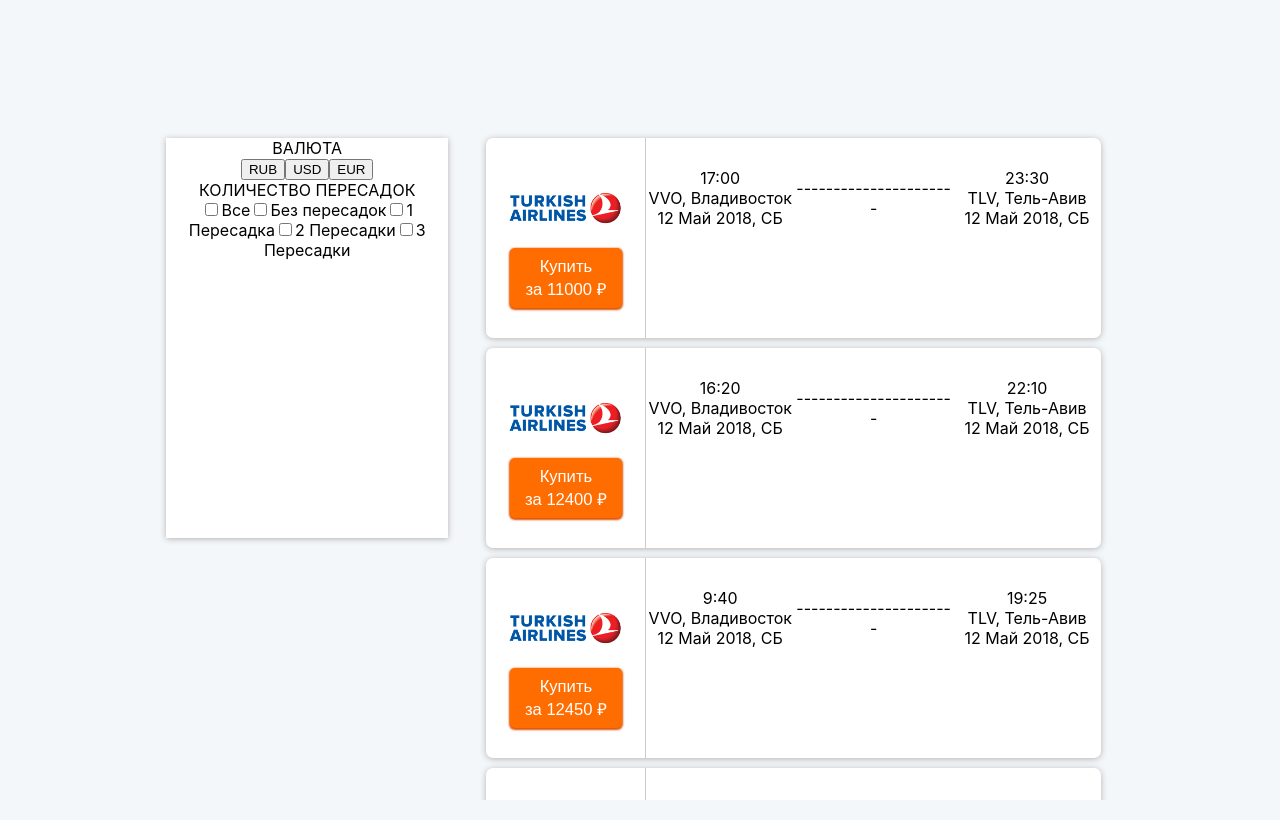
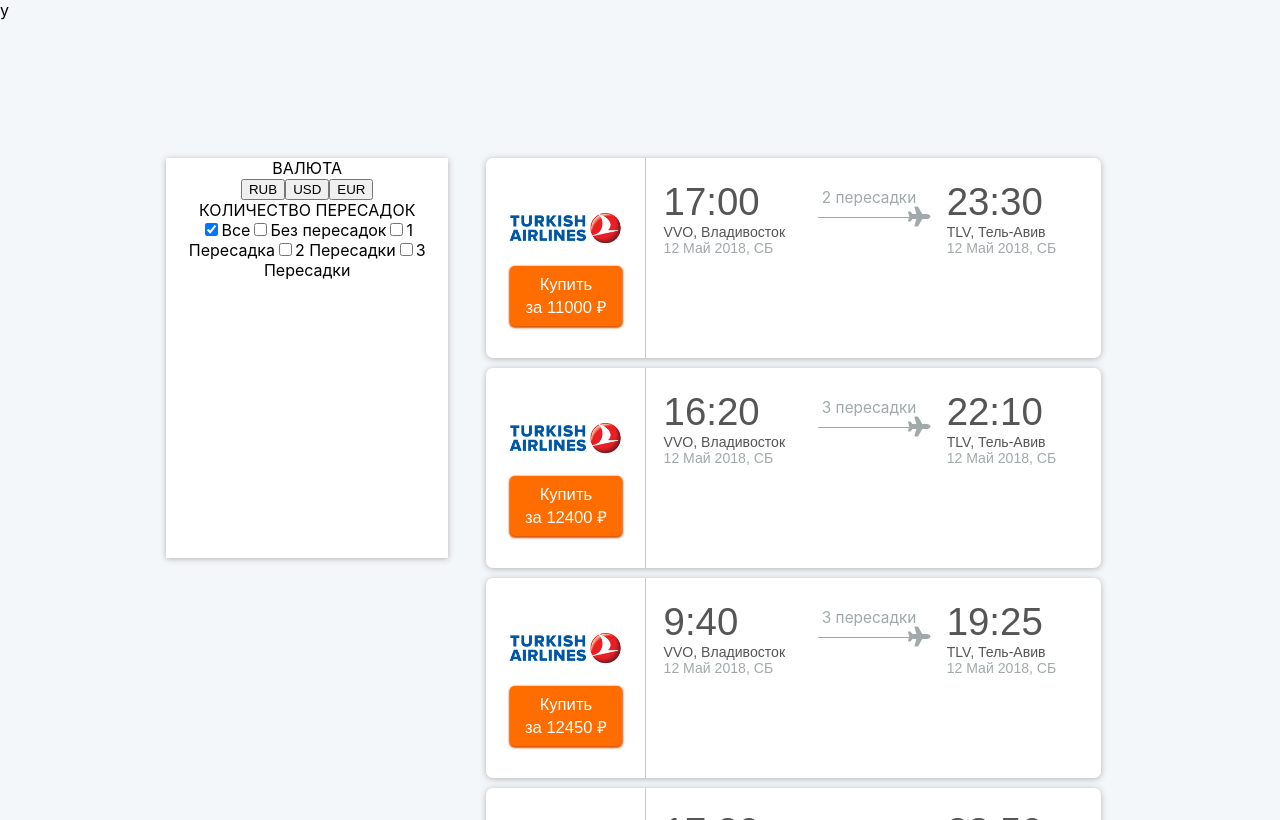
Before and after one commit to madflu9er/typescript, a React (Create React App) app: page / in a window 1280 px wide. Built offline with nearby package versions, Linux system fonts and the light colour scheme.

Commit message:
implemented filters

```diff
--- a/public/index.html
+++ b/public/index.html
@@ -2,6 +2,7 @@
 <html lang="en">
   <head>
     <meta charset="utf-8" />
+    <script src="https://kit.fontawesome.com/eeca26b2a3.js"></script>
     <link rel="shortcut icon" href="%PUBLIC_URL%/favicon.ico" />
     <meta name="viewport" content="width=device-width, initial-scale=1" />
     <meta name="theme-color" content="#000000" />
@@ -9,10 +10,11 @@
       manifest.json provides metadata used when your web app is installed on a
       user's mobile device or desktop. See https://developers.google.com/web/fundamentals/web-app-manifest/
     -->
+
     <link rel="tickets" href="%PUBLIC_URL%/tickets.json">
     <link rel="airlines" href="%PUBLIC_URL%/airlines.webp">
     <link rel="manifest" href="%PUBLIC_URL%/manifest.json" />
-    <!--
+   у <!--
       Notice the use of %PUBLIC_URL% in the tags above.
       It will be replaced with the URL of the `public` folder during the build.
       Only files inside the `public` folder can be referenced from the HTML.
--- a/src/components/FilterMenuComponent.tsx
+++ b/src/components/FilterMenuComponent.tsx
@@ -2,7 +2,9 @@ import * as React from "react";
 import styled from "styled-components";
 
 interface IProps {
-	changeCurrency(newCurrencyCoefficient: number, currencySymbol: string): void
+	changeCurrency(newCurrencyCoefficient: number, currencySymbol: string): void,
+	replaceFilters(newFiltersArray: number[]): void,
+	filter: number[]
 }
 
 const FilterMenu: any = styled.div`
@@ -16,8 +18,24 @@ const FilterMenu: any = styled.div`
 
 class FilterMenuComponent extends React.Component <IProps> {
 
+		public handleChangeFilter(checked: boolean, filterValue: number, previousFilter: number[]): void {
+			const { replaceFilters } = this.props;
+
+			if(checked) {
+				if(filterValue === -1) {
+					previousFilter = [];
+				} else {
+					previousFilter.push(filterValue);
+				}
+			} else {
+				previousFilter.splice(previousFilter.indexOf(filterValue, 0), 1);
+			}
+
+			replaceFilters(previousFilter);
+		}
+
     render(): React.ReactElement<any, string | React.JSXElementConstructor<any>> {
-			const { changeCurrency } = this.props;
+			const { changeCurrency, filter } = this.props;
         return (
             <FilterMenu>
                 <div>
@@ -31,24 +49,54 @@ class FilterMenuComponent extends React.Component <IProps> {
 							<div>
 								<div>КОЛИЧЕСТВО ПЕРЕСАДОК</div>
 								<div>
-									<input type="checkbox" id="c1" name=" cc"/>
-									<label htmlFor="c1"><span/>
+									<input
+										onChange={(e) => { this.handleChangeFilter(e.target.checked, -1, filter) }}
+										type="checkbox"
+										id="-1"
+										name="allAvailable"
+										checked={filter.length === 0}
+									/>
+									<label htmlFor="-1"><span/>
 										Все
 									</label>
-									<input type="checkbox" id="c2" name="cc"/>
-									<label htmlFor="c2"><span/>
+									<input
+										onChange={(e) => { this.handleChangeFilter(e.target.checked, 0, filter) }}
+										type="checkbox"
+										id="0"
+										name="withoutStops"
+										checked = {filter.includes(0)}
+									/>
+									<label htmlFor="0"><span/>
 										Без пересадок
 									</label>
-									<input type="checkbox" id="c3" name="cc"/>
-									<label htmlFor="c3"><span/>
+									<input
+										onChange={(e) => { this.handleChangeFilter(e.target.checked, 1, filter) }}
+										type="checkbox"
+										id="1"
+										name="withOneStop"
+										checked = {filter.includes(1)}
+									/>
+									<label htmlFor="1"><span/>
 										1 Пересадка
 									</label>
-									<input type="checkbox" id="c4" name="cc"/>
-									<label htmlFor="c4"><span/>
+									<input
+										onChange={(e) => { this.handleChangeFilter(e.target.checked, 2, filter) }}
+										type="checkbox"
+										id="2"
+										name="withTwoStops"
+										checked = {filter.includes(2)}
+									/>
+									<label htmlFor="2"><span/>
 										2 Пересадки
 									</label>
-									<input type="checkbox" id="c5" name="cc"/>
-									<label htmlFor="c5"><span/>
+									<input
+										onChange={(e) => { this.handleChangeFilter(e.target.checked, 3, filter) }}
+										type="checkbox"
+										id="3"
+										name="withThreeStops"
+										checked = {filter.includes(3)}
+									/>
+									<label htmlFor="3"><span/>
 										3 Пересадки
 									</label>
 								</div>
--- a/src/components/FlightComponent.tsx
+++ b/src/components/FlightComponent.tsx
@@ -3,7 +3,7 @@ import styled from "styled-components";
 import Ticket from "../types/Ticket";
 import BuyButtonComponent from "./BuyButtonComponent";
 import FlightInformationComponent from "./FlightInformationComponent";
-import formDateString from "../utils/helper";
+import { formDateString, createStringFromStops } from "../utils/helper";
 
 interface IProps {
   ticket: Ticket,
@@ -45,11 +45,46 @@ const Airlines: any = styled.img`
 `;
 
 const AirLinesImageWrapper: any = styled.div`
-  height: 40%;
+  height: 38%;
   display: flex;
   width: 100%;
   justify-content: center;
   align-items: center;
+`;
+
+const FlightDecorationText: any = styled.div`
+	font-size: 1.2vw;
+	color: #A2A9AB;
+`;
+
+const FlightDecorationBlock: any = styled.div`
+	font-size: 20px;
+	height: 50%;
+	width: 24%;
+	color: #A2A9AB;
+	position: relative;
+	padding: 0 2% 0% 0;
+
+	i {
+		position: absolute;
+    top: 0;
+    right: -10px;
+	}
+`;
+
+const FlightDecorationIcon: any = styled.div`
+	font-size: 20px;
+	height: 17%
+	width: 100%;
+	border-bottom: 1px solid #A2A9AB;
+	color: #A2A9AB;
+	position: relative;
+
+	i {
+		position: absolute;
+    top: 0;
+    right: -10px;
+	}
 `;
 
 class FlightComponent extends React.Component<IProps> {
@@ -81,7 +116,14 @@ class FlightComponent extends React.Component<IProps> {
               date={formDateString(ticket.departure_date)}
               time={ticket.departure_time}
             />
-            <div>----------------------</div>
+            <FlightDecorationBlock>
+							<FlightDecorationText>
+								{createStringFromStops(ticket.stops)}
+							</FlightDecorationText>
+							<FlightDecorationIcon>
+								<i className="fas fa-plane" />
+							</FlightDecorationIcon>
+						</FlightDecorationBlock>
             <FlightInformationComponent
               city={ticket.destination_name}
               index={ticket.destination}
--- a/src/components/FlightInformationComponent.tsx
+++ b/src/components/FlightInformationComponent.tsx
@@ -1,5 +1,30 @@
 import * as React from "react";
 import styled from "styled-components"
+
+const Block: any = styled.div`
+	width: 40%;
+	display: flex;
+	flex-direction: column;
+	justify-content: center;
+	align-items: center;
+	height: 100%;
+`;
+
+const TimeBlock: any = styled.div`
+	width:80%;
+	text-align: left;
+	font-size 3vw;
+	font-family: sans-serif;
+	color: #555555;
+`;
+
+const CityBlock: any = styled(TimeBlock)`
+	font-size: 1.1vw
+`;
+
+const DateBlock: any = styled(CityBlock)`
+	color: #A2A9AB;
+`;
 
 interface IProps {
 	time: string,
@@ -8,18 +33,14 @@ interface IProps {
 	date: string
 }
 
-const Block: any = styled.div`
-	width: 33%;
-`;
-
 const FlightInformationComponent: React.FC<IProps> = (props) => {
 	const {time, index, city, date} = props;
 
 	return (
 		<Block>
-			<div>{time}</div>
-			<div>{`${index}, ${city}`}</div>
-			<div>{date}</div>
+			<TimeBlock>{time}</TimeBlock>
+			<CityBlock>{`${index}, ${city}`}</CityBlock>
+			<DateBlock>{date}</DateBlock>
 		</Block>
 	)
 };
--- a/src/pages/TicketsPage.tsx
+++ b/src/pages/TicketsPage.tsx
@@ -3,7 +3,7 @@ import styled from "styled-components";
 import FlightComponent from "../components/FlightComponent";
 import Ticket from "../types/Ticket";
 import FilterMenuComponent from "../components/FilterMenuComponent";
-import compareTicketsByPrice from "../utils/filter";
+import {compareTicketsByPrice, filterFlightsByStops } from "../utils/filter";
 import GenerateKey from "../utils/generator";
 
 interface IProps {
@@ -12,6 +12,7 @@ interface IProps {
 
 interface IState {
   data: Ticket[],
+	filters: number[],
   currency: string,
   currencyCoefficient: number,
 }
@@ -47,6 +48,7 @@ class TicketsPage extends React.Component<IProps, IState> {
 
   public state: IState = {
     data: [],
+		filters: [],
     currency: "₽",
     currencyCoefficient: 1
   };
@@ -66,22 +68,30 @@ class TicketsPage extends React.Component<IProps, IState> {
     });
   }
 
+  public replaceFilters (newFiltersArray: number[]): void {
+  	this.setState({
+			filters: newFiltersArray
+		})
+	}
+
   render(): React.ReactElement<any, string | React.JSXElementConstructor<any>> {
 
     const {tickets} = this.props;
-    const  { currency, currencyCoefficient } = this.state;
+    const  { currency, currencyCoefficient, filters } = this.state;
 
 
 
     return(
       <FilterFlightWrapper>
         <FilterMenuComponent
+					replaceFilters = {this.replaceFilters.bind(this)}
           changeCurrency={this.changeCurrency.bind(this)}
+					filter = {filters}
         />
         <BlockWrapper>
           <Block>
             {
-              tickets.map(item => (
+							filterFlightsByStops(filters, tickets).map(item => (
                 <FlightComponent
                   currencyCoefficient={currencyCoefficient}
                   currency={currency}
--- a/src/utils/filter.tsx
+++ b/src/utils/filter.tsx
@@ -1,4 +1,6 @@
-export default function compareTicketsByPrice(itemOne: any, itemTwo: any): number {
+import Ticket from "../types/Ticket";
+
+export function compareTicketsByPrice(itemOne: any, itemTwo: any): number {
 	if (itemOne.price < itemTwo.price) {
 		return -1;
 	}
@@ -7,3 +9,9 @@ export default function compareTicketsByPrice(itemOne: any, itemTwo: any): numbe
 	}
 	return 0;
 }
+
+export function filterFlightsByStops(filtersArray: number[], ticketsArray: Ticket[]): Ticket[] {
+	if(!filtersArray.length) return ticketsArray;
+
+	 return ticketsArray.filter(ticket => (filtersArray.includes(ticket.stops)));
+}
--- a/src/utils/helper.tsx
+++ b/src/utils/helper.tsx
@@ -1,6 +1,6 @@
 import { daysOfWeekArray, monthOfYearArray } from "./config";
 
-export  default function formDateString(date: string): string {
+export function formDateString(date: string): string {
 
 //date comes from server as "12.05.18 - dd.mm.yy"
 	let dateElements: string[] = date.split(".");
@@ -17,3 +17,15 @@ export  default function formDateString(date: string): string {
 
 	return `${dayOfDate} ${monthOfDate} ${yearOfDate}, ${dayOfWeek}`;
 }
+
+export function createStringFromStops(stops: number): string {
+	if(stops === 0) return "без пересадок";
+
+	if(stops >= 1 && stops < 5) {
+		if(stops === 1){
+			return  `${stops} пересадка`;
+		}
+		return `${stops} пересадки`;
+	}
+	return `${stops} пересадок`;
+}
```
Also changed, not shown: jsDocs.js (+7 -0 lines).
